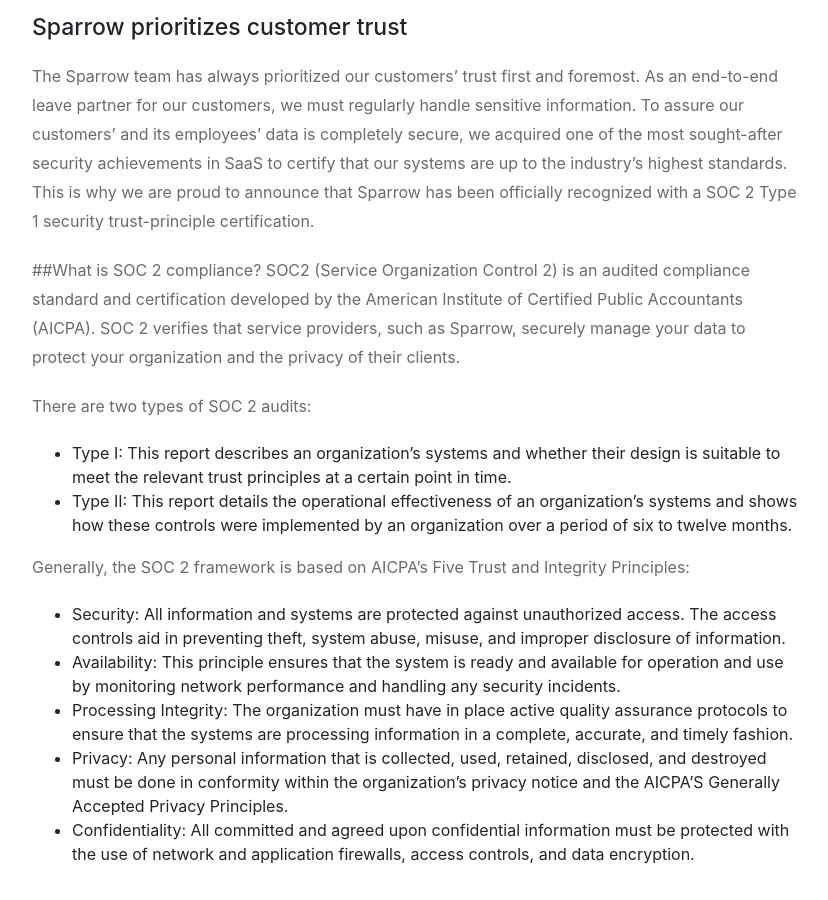
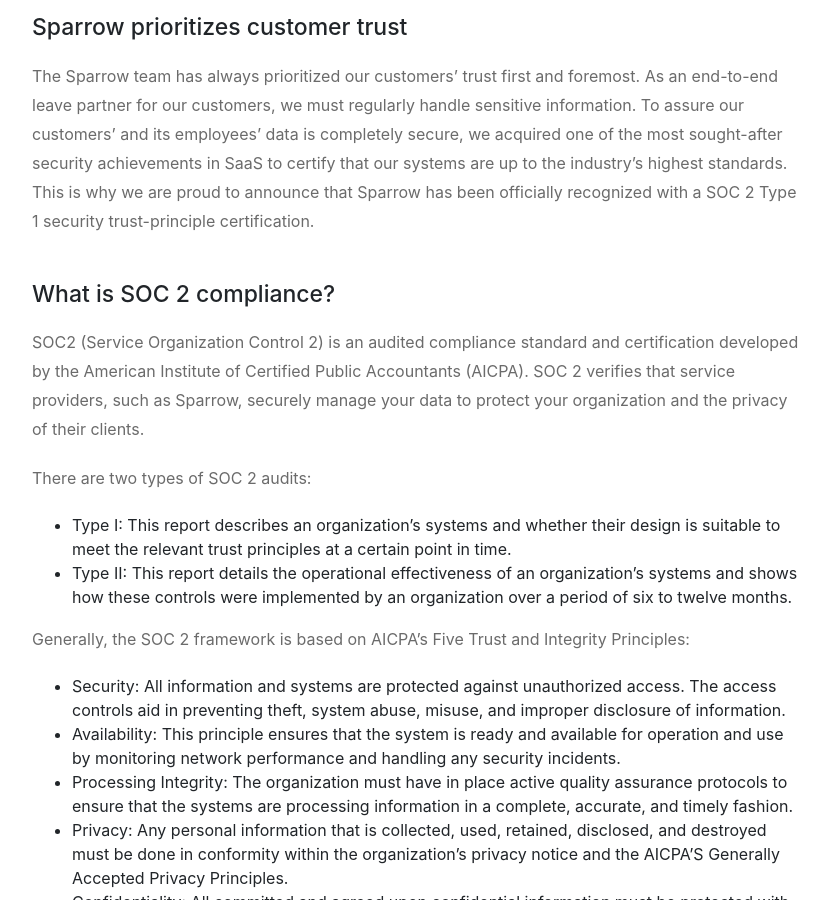
Before and after one commit to trysparrow/sparrow-landing, a Jekyll site: the page built from _posts/2021-01-27-soc2-type1.md, in a window 1280 px wide and 900 px high, scrolled down 681 px. Shown: the whole window, without its empty margins (223-1051 px from the left). Built offline with Jekyll 4.4.1, drawn with Linux system fonts in a browser that asks for light colours; nearby versions of some CDN libraries; some web fonts are replaced; comment, search, counter and statistics services are not loaded; part of the change alters nothing that is shown.

```diff
--- a/_posts/2021-01-27-soc2-type1.md
+++ b/_posts/2021-01-27-soc2-type1.md
@@ -5,15 +5,15 @@ authors:
  - spar
 mins_read: "3"
 description: "Sparrow Builds Customer Trust with SOC 2 Compliance"
-preview: "capital-with-flag-and-blue-sky.jpeg"
-banner: "capital-with-flag-and-blue-sky.jpeg"
+preview: "dark-computer.jpg"
+banner: "dark-computer.jpg"
 permalink: "/blog/soc2-type1"
 ---
 
 ## Sparrow prioritizes customer trust
 The Sparrow team has always prioritized our customers' trust first and foremost. As an end-to-end leave partner for our customers, we must regularly handle sensitive information. To assure our customers’ and its employees’ data is completely secure, we acquired one of the most sought-after security achievements in SaaS to certify that our systems are up to the industry’s highest standards. This is why we are proud to announce that Sparrow has been officially recognized with a SOC 2 Type 1 security trust-principle certification.
 
-##What is SOC 2 compliance?
+## What is SOC 2 compliance?
 SOC2 (Service Organization Control 2) is an audited compliance standard and certification developed by the American Institute of Certified Public Accountants (AICPA). SOC 2 verifies that service providers, such as Sparrow, securely manage your data to protect your organization and the privacy of their clients.
 
 There are two types of SOC 2 audits:
```
Also changed, not shown: assets/images/banners/dark-computer.jpg (added).
